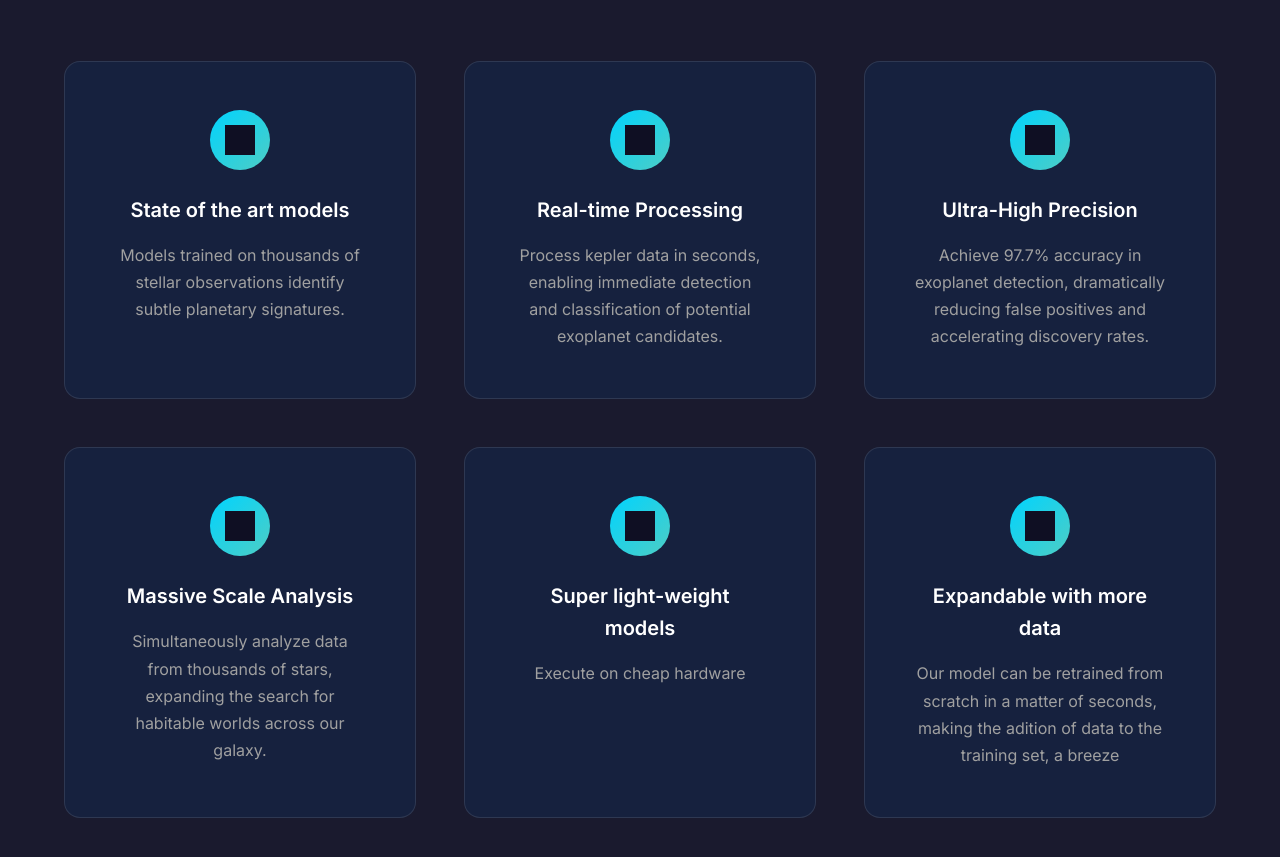
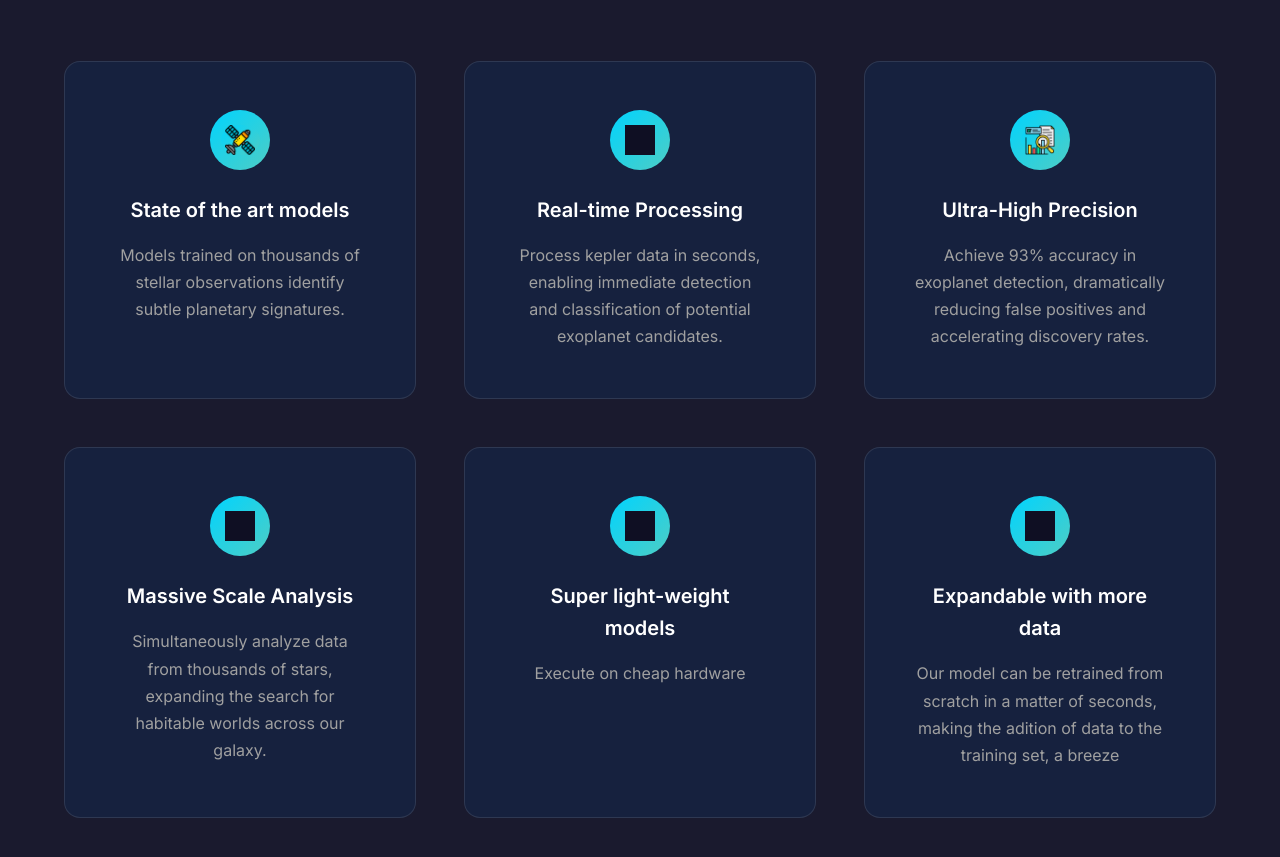
Before and after one commit to JavierLorenzzo/ExoMind, a website: page public/index.html in a window 1280 px wide. Shown: the part 1013-1870 px from the top of the page. Drawn offline with Linux system fonts and the light colour scheme.

Commit message:
Añadido 2 iconos al index html

```diff
--- a/public/index.html
+++ b/public/index.html
@@ -81,24 +81,29 @@
           <div class="features-grid">
             <div class="feature-card">
               <div class="feature-icon">
-                <div class="icon-brain"></div>
+                <div class="icon-brain">
+                  <img src="/assets/satelite.png" alt="Satelite Icon" class="icon-img">
+                </div>
               </div>
               <h3>State of the art models</h3>
               <p>Models trained on thousands of stellar observations identify subtle planetary signatures.</p>
             </div>
             <div class="feature-card">
               <div class="feature-icon">
-                <div class="icon-speed"></div>
+                <div class="icon-speed">
+                </div>
               </div>
               <h3>Real-time Processing</h3>
               <p>Process kepler data in seconds, enabling immediate detection and classification of potential exoplanet candidates.</p>
             </div>
             <div class="feature-card">
               <div class="feature-icon">
-                <div class="icon-accuracy"></div>
+                <div class="icon-brain">
+                  <img src="/assets/exploration.png" alt="Satelite Icon" class="icon-img">
+                </div>
               </div>
               <h3>Ultra-High Precision</h3>
-              <p>Achieve 97.7% accuracy in exoplanet detection, dramatically reducing false positives and accelerating discovery rates.</p>
+              <p>Achieve 93% accuracy in exoplanet detection, dramatically reducing false positives and accelerating discovery rates.</p>
             </div>
             <div class="feature-card">
               <div class="feature-icon">
--- a/public/style.css
+++ b/public/style.css
@@ -422,7 +422,23 @@ body {
   border-radius: 50%;
 }
 
-.icon-brain,
+.icon-brain {
+  width: 39px;
+  height: 30px;
+  display: flex;
+  align-items: center;   /* centra vertical */
+  justify-content: center; /* centra horizontal */
+  background: linear-gradient(135deg, var(--primary-color), var(--accent-color));
+  border-radius: 50%;
+  margin: 1 auto var(--spacing-md);
+}
+
+.icon-brain img.icon-img {
+  width: 30px;
+  height: 30px;
+  object-fit: contain;
+}
+
 .icon-speed,
 .icon-accuracy,
 .icon-scale {
```
Also changed, not shown: public/assets/exploration.png (added), public/assets/satelite.png (added), public/assets/work-process.png (added).
